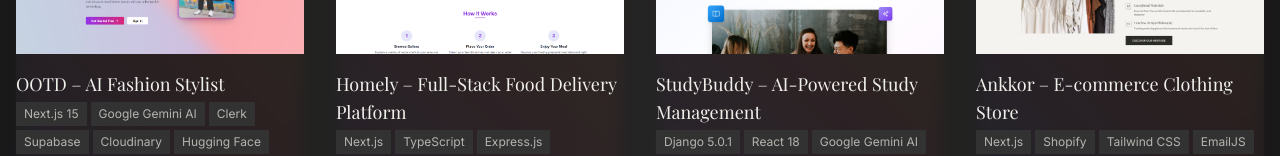
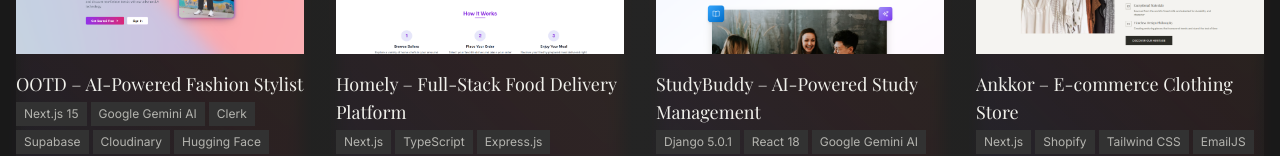
Before and after one commit to abhijeets54/portfolio, a Next.js app: page /projects in a window 1280 px wide. Shown: the part 564-720 px from the top of the page. Built offline with nearby package versions, Linux system fonts and the light colour scheme; a web font is replaced by a local one.

Commit message:
added StudyBuddy

```diff
--- a/src/app/page.tsx
+++ b/src/app/page.tsx
@@ -60,7 +60,7 @@
 const projects = [
   {
     id: 'ootd',
-    title: 'OOTD – AI Fashion Stylist',
+    title: 'OOTD – AI-Powered Fashion Stylist',
     description: 'A comprehensive AI-powered fashion platform that analyzes outfits, generates style recommendations, and creates personalized fashion advice using Google Gemini AI, with advanced image analysis, AI outfit generation, and professional PDF reports.',
     image: '/ootd.png',
     tags: ['Next.js 15', 'Google Gemini AI', 'Clerk', 'Supabase', 'Cloudinary', 'Hugging Face', 'TypeScript', 'Tailwind CSS'],
--- a/src/app/project/[id]/page.tsx
+++ b/src/app/project/[id]/page.tsx
@@ -191,7 +191,7 @@
   },
   {
     id: 'ootd',
-    title: 'OOTD – AI Powered Fashion Stylist',
+    title: 'OOTD – AI-Powered Fashion Stylist',
     description: 'A comprehensive AI-powered fashion platform that analyzes outfits, generates style recommendations, and creates personalized fashion advice.',
     fullDescription: `
       A comprehensive AI-powered fashion platform that analyzes outfits, generates style recommendations, and creates personalized fashion advice using cutting-edge technologies including Google Gemini AI, Next.js 15, and modern UI components.
--- a/src/app/projects/page.tsx
+++ b/src/app/projects/page.tsx
@@ -56,7 +56,7 @@
 const allProjects = [
   {
     id: 'ootd',
-    title: 'OOTD – AI Fashion Stylist',
+    title: 'OOTD – AI-Powered Fashion Stylist',
     description: 'A comprehensive AI-powered fashion platform that analyzes outfits, generates style recommendations, and creates personalized fashion advice using Google Gemini AI. Features include advanced outfit image analysis with style scoring, AI image generation with multiple service fallbacks, secure user authentication with Clerk, professional image management via Cloudinary, interactive questionnaires with dynamic AI-generated questions, PDF export capabilities, and responsive design with dark/light mode support.',
     image: '/ootd.png',
     tags: ['Next.js 15', 'Google Gemini AI', 'Clerk', 'Supabase', 'Cloudinary', 'Hugging Face', 'TypeScript', 'Tailwind CSS'],
```
